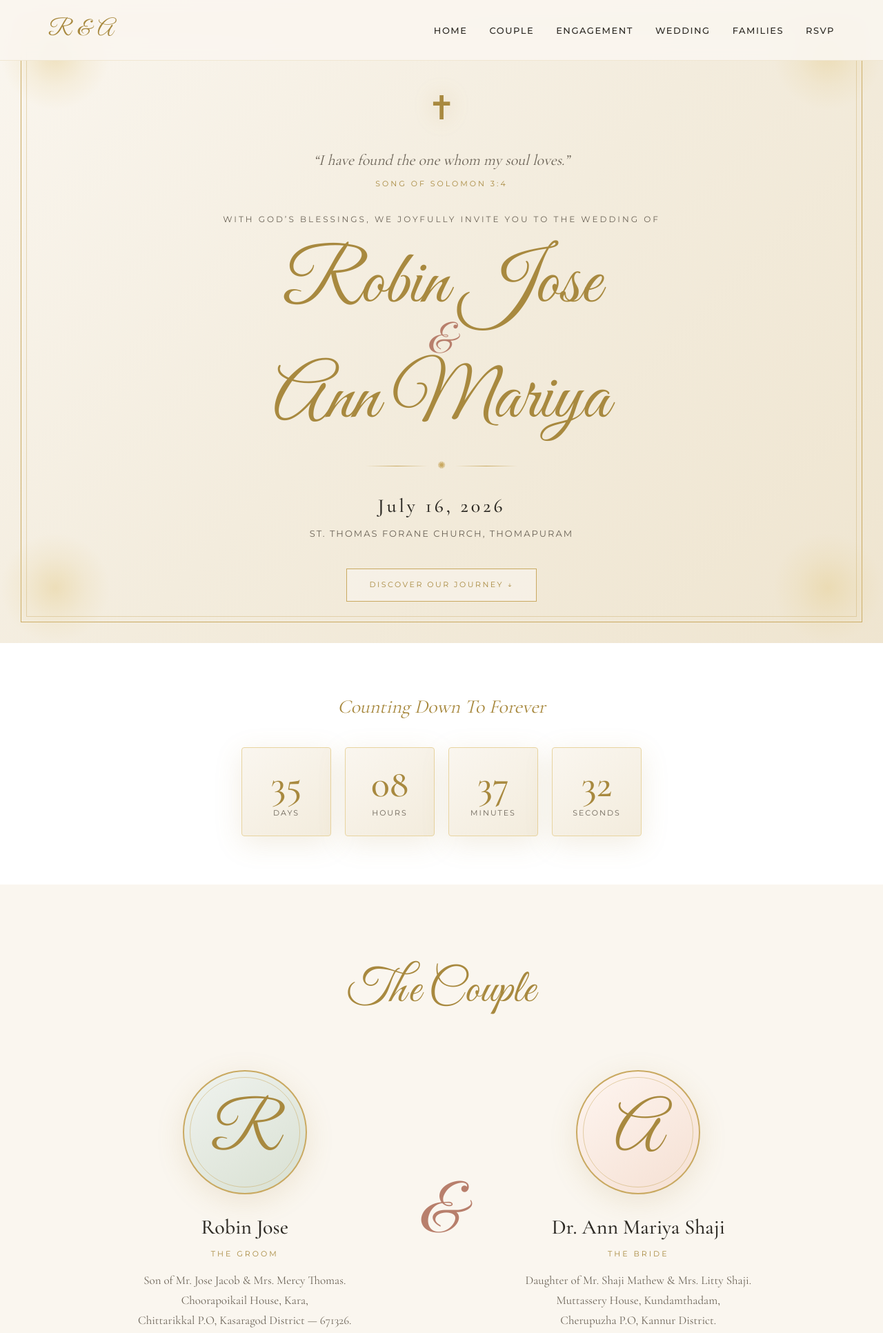
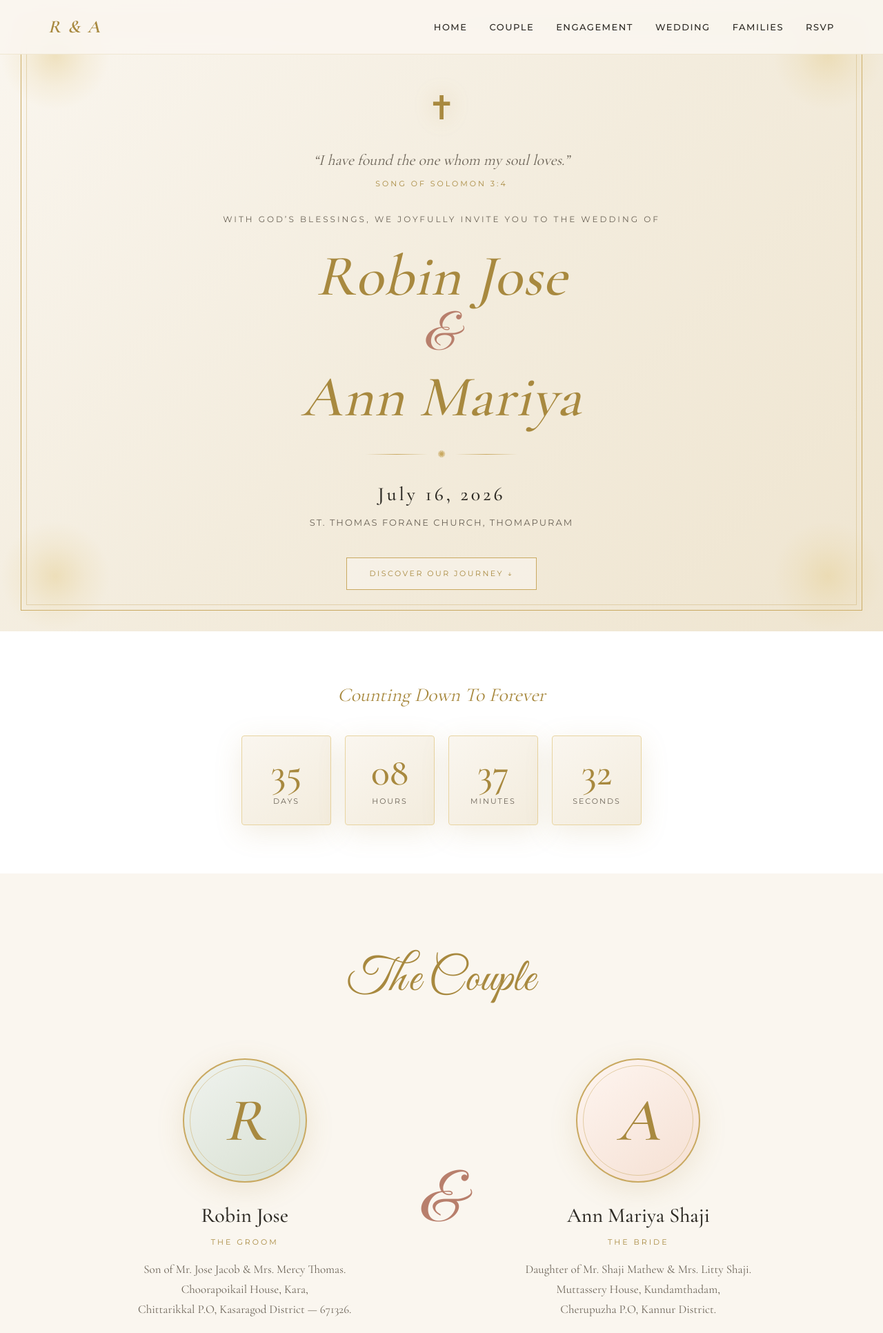
Before and after one commit to killbilljkg/robin, a plain HTML site: page index.html in a window 1280 px wide. Shown: the top 1932 px of the page at 69% size. Drawn offline with nearby package versions, Linux system fonts and the light colour scheme.

Commit message:
Drop Dr. prefix, swap calendar emoji, use serif italic for names
Great Vibes script renders capital A like lowercase; switch the
name displays and initials to Cormorant Garamond italic for
legibility while keeping the script font on section titles and
ampersands.

Co-Authored-By: Claude Opus 4.7 (1M context) <noreply@anthropic.com>

```diff
--- a/index.html
+++ b/index.html
@@ -90,7 +90,7 @@
         <div class="person-circle bride">
           <span class="person-initial">A</span>
         </div>
-        <h3 class="person-name">Dr. Ann Mariya Shaji</h3>
+        <h3 class="person-name">Ann Mariya Shaji</h3>
         <p class="person-tagline">The Bride</p>
         <p class="person-desc">
           Daughter of Mr. Shaji Mathew &amp; Mrs. Litty Shaji.<br />
@@ -110,7 +110,7 @@
 
       <div class="event-details">
         <div class="detail">
-          <div class="detail-icon">&#128197;</div>
+          <div class="detail-icon">&#127801;</div>
           <p class="detail-label">Date</p>
           <p class="detail-value">June 20, 2026<br /><span class="muted">Saturday</span></p>
         </div>
@@ -144,7 +144,7 @@
 
       <div class="event-details">
         <div class="detail">
-          <div class="detail-icon">&#128197;</div>
+          <div class="detail-icon">&#127801;</div>
           <p class="detail-label">Date</p>
           <p class="detail-value">July 16, 2026</p>
         </div>
--- a/styles.css
+++ b/styles.css
@@ -52,8 +52,10 @@ body {
 }
 
 .nav-brand {
-  font-family: 'Great Vibes', cursive;
-  font-size: 32px;
+  font-family: 'Cormorant Garamond', serif;
+  font-style: italic;
+  font-weight: 600;
+  font-size: 26px;
   color: var(--gold-dark);
   text-decoration: none;
   letter-spacing: 2px;
@@ -182,19 +184,23 @@ body {
 }
 
 .couple-names {
-  font-family: 'Great Vibes', cursive;
-  font-size: clamp(60px, 10vw, 110px);
+  font-family: 'Cormorant Garamond', serif;
+  font-style: italic;
+  font-size: clamp(48px, 8vw, 84px);
   color: var(--gold-dark);
-  line-height: 1.1;
-  font-weight: 400;
+  line-height: 1.15;
+  font-weight: 500;
+  letter-spacing: 1px;
   margin: 10px 0;
 }
 
 .couple-names .amp {
   display: block;
-  font-size: 0.55em;
+  font-family: 'Great Vibes', cursive;
+  font-style: normal;
+  font-size: 0.9em;
   color: var(--rose);
-  margin: -10px 0;
+  margin: -4px 0;
 }
 
 .couple-names .name {
@@ -375,8 +381,10 @@ body {
 }
 
 .person-initial {
-  font-family: 'Great Vibes', cursive;
-  font-size: 96px;
+  font-family: 'Cormorant Garamond', serif;
+  font-style: italic;
+  font-weight: 500;
+  font-size: 88px;
   color: var(--gold-dark);
   line-height: 1;
 }
@@ -728,8 +736,11 @@ body {
 }
 
 .footer-names {
-  font-family: 'Great Vibes', cursive;
-  font-size: 50px;
+  font-family: 'Cormorant Garamond', serif;
+  font-style: italic;
+  font-weight: 500;
+  font-size: 38px;
+  letter-spacing: 1px;
   color: var(--gold-dark);
   margin-bottom: 20px;
 }
```
